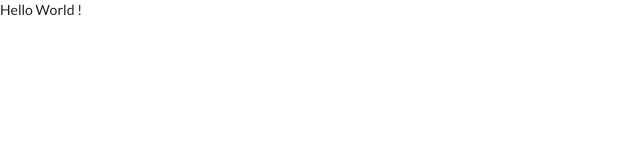
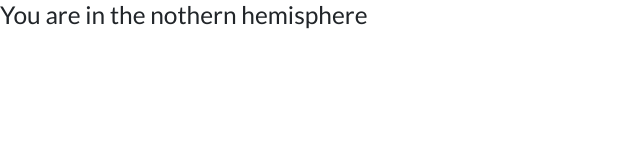
Before and after one commit to methmiranasinghe/second-app, a React app: page / in a window 1280 px wide. Shown: the whole page, without its empty margins (0-640 px from the left). Built offline with nearby package versions, Linux system fonts and the light colour scheme; no server answers.

Commit message:
bootstrap

```diff
--- a/package.json
+++ b/package.json
@@ -6,6 +6,7 @@
     "@testing-library/jest-dom": "^5.16.1",
     "@testing-library/react": "^12.1.2",
     "@testing-library/user-event": "^13.5.0",
+    "bootstrap": "^5.1.3",
     "react": "^17.0.2",
     "react-dom": "^17.0.2",
     "react-scripts": "5.0.0",
--- a/src/index.js
+++ b/src/index.js
@@ -1,16 +1,39 @@
+import 'bootstrap/dist/css/bootstrap.css';
+// Put any other imports below so that CSS from your
+// components takes precedence over default styles.
 import React from 'react';
 import ReactDOM from 'react-dom';
 
-const App =()=>{
-    return(
-        <div>
+// const App = () => {
 
-            Hello World !
-        </div>
-    )
+
+//     return(
+//         <div>
+//            <h1>Latitude:</h1>
+//         </div>
+//     )
+// }
+
+class App extends React.Component{
+    render(){
+        window.navigator.geolocation.getCurrentPosition(
+            (position)=>console.log(position),
+            (error) => console.log(error)
+        );
+        return(
+            <div>
+                <h3>You are in the nothern hemisphere</h3>
+            </div>
+        )
+    }
 }
+
+
+
+
 
 ReactDOM.render(
     <App/>,
     document.querySelector('#root')
+
 )
```
Also changed, not shown: public/index.html (+2 -0 lines), src/HemisphereDisplay.js (added, +12 -0 lines), 1 other file.
